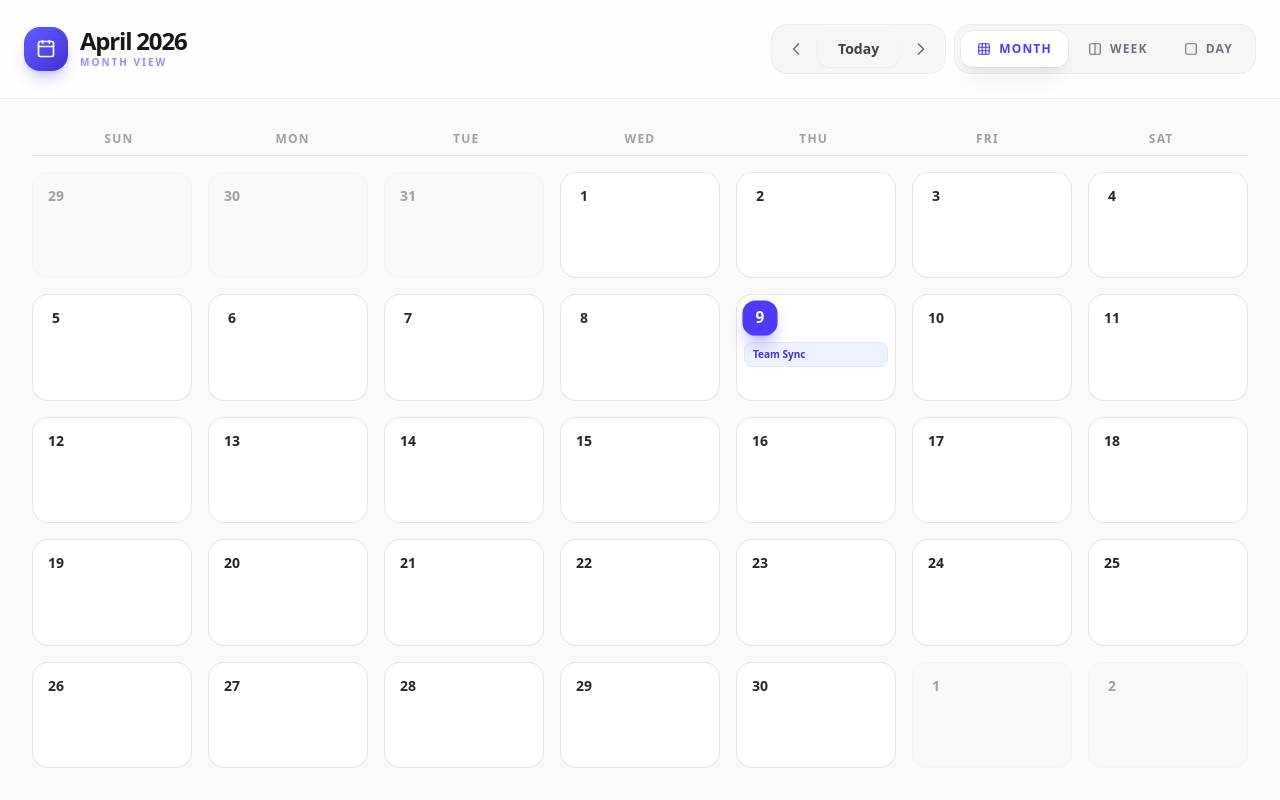
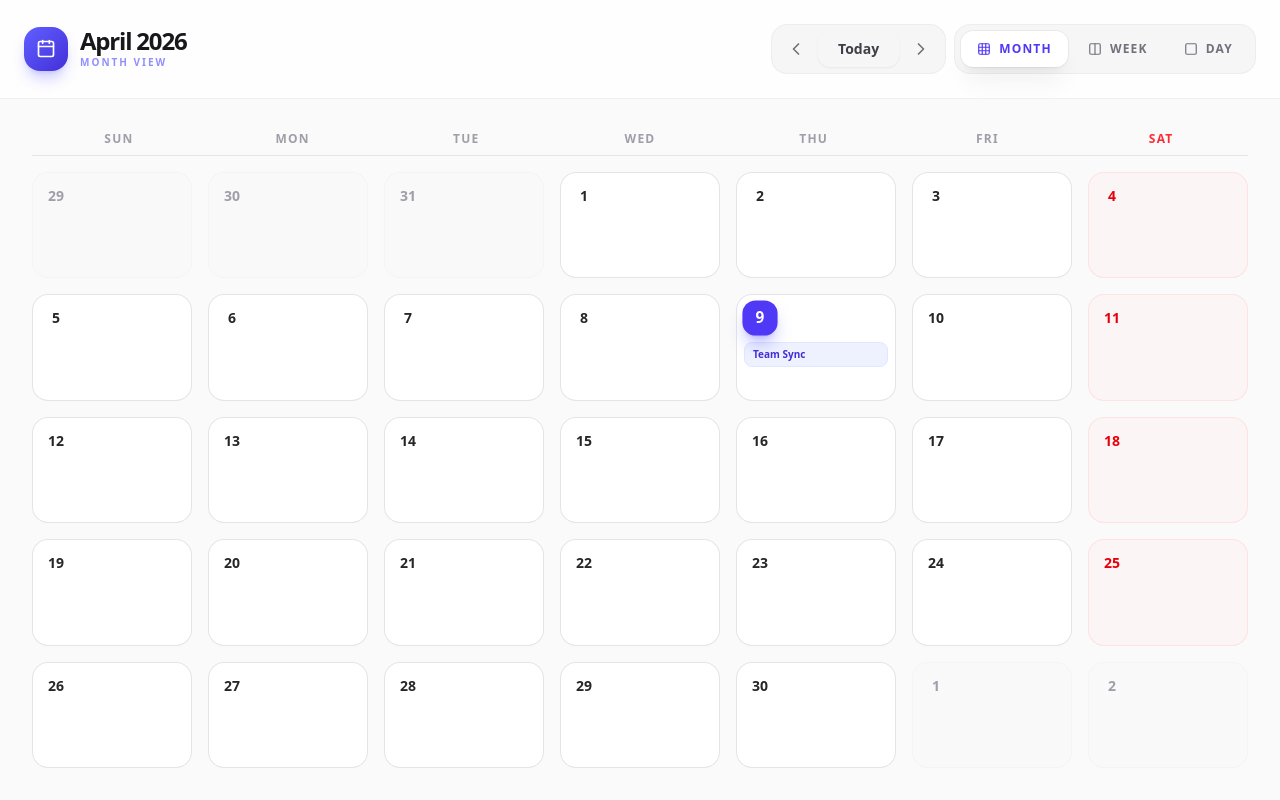
Before and after one commit to suyogya10/calendar-app, a Next.js app in the folder frontend/: page / in a window 1280 px wide. Built offline with nearby package versions, Linux system fonts and the light colour scheme.

Commit message:
feat: implement DayView, MonthView, and WeekView components for calendar visualization

```diff
--- a/frontend/src/components/calendar/DayView.tsx
+++ b/frontend/src/components/calendar/DayView.tsx
@@ -4,6 +4,7 @@ import React, { useEffect, useRef } from "react";
 import {
   format,
   isToday,
+  isSaturday
 } from "date-fns";
 
 interface DayViewProps {
@@ -13,6 +14,7 @@ interface DayViewProps {
 const DayView: React.FC<DayViewProps> = ({ currentDate }) => {
   const hoursInDay = Array.from({ length: 24 }, (_, i) => i);
   const isTodayDate = isToday(currentDate);
+  const isHoliday = isSaturday(currentDate);
   const scrollRef = useRef<HTMLDivElement>(null);
 
   useEffect(() => {
@@ -25,10 +27,12 @@ const DayView: React.FC<DayViewProps> = ({ currentDate }) => {
   return (
     <div className="flex flex-col h-full animate-in slide-in-from-right-4 duration-300 overflow-hidden bg-white">
       {/* Mobile-optimized Header */}
-      <div className="flex-none flex items-center gap-4 p-4 md:p-6 bg-zinc-50/50 border-b border-zinc-100">
+      <div className={`flex-none flex items-center gap-4 p-4 md:p-6 border-b border-zinc-100 ${isHoliday ? 'bg-red-50/20' : 'bg-zinc-50/50'}`}>
         <div className={`flex flex-col items-center justify-center h-16 w-16 md:h-20 md:w-20 shrink-0 rounded-2xl shadow-sm transition-all ${
           isTodayDate
             ? "bg-indigo-600 text-white shadow-indigo-500/30 md:scale-105"
+            : isHoliday
+            ? "bg-red-50 text-red-600 ring-1 ring-red-200"
             : "bg-white text-zinc-900 ring-1 ring-zinc-200"
         }`}>
           <span className="text-[10px] md:text-[11px] font-bold uppercase tracking-widest opacity-90">{format(currentDate, "EEE")}</span>
@@ -47,7 +51,7 @@ const DayView: React.FC<DayViewProps> = ({ currentDate }) => {
       <div className="flex-1 overflow-y-auto custom-scrollbar relative" ref={scrollRef}>
         <div className="flex min-h-[1920px]">
           {/* Time sidebar */}
-          <div className="w-16 md:w-24 shrink-0 bg-zinc-50/30 flex flex-col border-r border-zinc-100">
+          <div className={`w-16 md:w-24 shrink-0 flex flex-col border-r border-zinc-100 ${isHoliday ? 'bg-red-50/30' : 'bg-zinc-50/30'}`}>
             {hoursInDay.map((hour) => (
               <div key={hour} className="h-[80px] relative text-right pr-2">
                 <span className="absolute -top-2.5 right-2 md:right-4 text-[10px] md:text-xs font-bold text-zinc-400 tracking-wider bg-white rounded px-1">
--- a/frontend/src/components/calendar/MonthView.tsx
+++ b/frontend/src/components/calendar/MonthView.tsx
@@ -9,7 +9,8 @@ import {
   isSameMonth,
   isToday,
   startOfMonth,
-  startOfWeek
+  startOfWeek,
+  isSaturday
 } from "date-fns";
 
 interface MonthViewProps {
@@ -35,7 +36,9 @@ const MonthView: React.FC<MonthViewProps> = ({ currentDate }) => {
         {weekDays.map((day) => (
           <div
             key={day}
-            className="text-center text-[10px] md:text-xs font-bold uppercase tracking-widest text-zinc-400"
+            className={`text-center text-[10px] md:text-xs font-bold uppercase tracking-widest ${
+              day === "Sat" ? "text-red-500" : "text-zinc-400"
+            }`}
           >
             <span className="hidden md:inline">{day}</span>
             <span className="md:hidden">{day.charAt(0)}</span>
@@ -47,13 +50,16 @@ const MonthView: React.FC<MonthViewProps> = ({ currentDate }) => {
         {days.map((day) => {
           const isCurrentMonth = isSameMonth(day, monthStart);
           const isTodayDate = isToday(day);
+          const isHoliday = isSaturday(day);
 
           return (
             <div
               key={day.toString()}
               className={`relative rounded-xl md:rounded-2xl p-1 md:p-2 h-full min-h-[60px] md:min-h-[100px] flex flex-col group transition-all ring-1 ring-inset ${
                 isCurrentMonth
-                  ? "bg-white ring-zinc-200 hover:ring-indigo-500/50 cursor-pointer"
+                  ? isHoliday
+                    ? "bg-red-50/50 ring-red-100 hover:ring-red-300 cursor-pointer"
+                    : "bg-white ring-zinc-200 hover:ring-indigo-500/50 cursor-pointer"
                   : "bg-zinc-50/50 ring-zinc-100 text-zinc-400/50"
               }`}
             >
@@ -63,7 +69,7 @@ const MonthView: React.FC<MonthViewProps> = ({ currentDate }) => {
                     isTodayDate
                       ? "bg-indigo-600 text-white shadow-lg shadow-indigo-500/40 md:scale-110"
                       : isCurrentMonth
-                      ? "text-zinc-800"
+                      ? isHoliday ? "text-red-600" : "text-zinc-800"
                       : "text-zinc-400"
                   }`}
                 >
--- a/frontend/src/components/calendar/WeekView.tsx
+++ b/frontend/src/components/calendar/WeekView.tsx
@@ -6,7 +6,8 @@ import {
   endOfWeek,
   format,
   isToday,
-  startOfWeek
+  startOfWeek,
+  isSaturday
 } from "date-fns";
 
 interface WeekViewProps {
@@ -47,12 +48,12 @@ const WeekView: React.FC<WeekViewProps> = ({ currentDate }) => {
 
             <div className="flex-1 grid grid-cols-7">
               {daysInWeek.map((day) => (
-                 <div key={day.toString()} className="flex flex-col items-center justify-center py-3 border-r border-zinc-100 last:border-r-0">
-                   <span className="text-[10px] font-bold text-zinc-400 uppercase tracking-widest mb-1">{format(day, "EEE")}</span>
+                 <div key={day.toString()} className={`flex flex-col items-center justify-center py-3 border-r border-zinc-100 last:border-r-0 ${isSaturday(day) ? 'bg-red-50/50' : ''}`}>
+                   <span className={`text-[10px] font-bold uppercase tracking-widest mb-1 ${isSaturday(day) ? 'text-red-500' : 'text-zinc-400'}`}>{format(day, "EEE")}</span>
                    <span className={`flex h-8 w-8 md:h-10 md:w-10 items-center justify-center rounded-full md:rounded-2xl text-sm md:text-base font-black transition-all ${
                      isToday(day)
                        ? "bg-indigo-600 text-white shadow-md shadow-indigo-500/40"
-                       : "bg-zinc-100/50 text-zinc-900"
+                       : isSaturday(day) ? "bg-red-100/50 text-red-600" : "bg-zinc-100/50 text-zinc-900"
                    }`}>
                      {format(day, "d")}
                    </span>
@@ -84,7 +85,7 @@ const WeekView: React.FC<WeekViewProps> = ({ currentDate }) => {
 
                {/* Days columns */}
                {daysInWeek.map((day) => (
-                 <div key={day.toString()} className="relative border-r border-zinc-100 last:border-r-0 h-full">
+                 <div key={day.toString()} className={`relative border-r border-zinc-100 last:border-r-0 h-full ${isSaturday(day) ? 'bg-red-50/30' : ''}`}>
                     {isToday(day) && (
                       <div className="absolute inset-0 bg-indigo-50/30 pointer-events-none" />
                     )}
```
